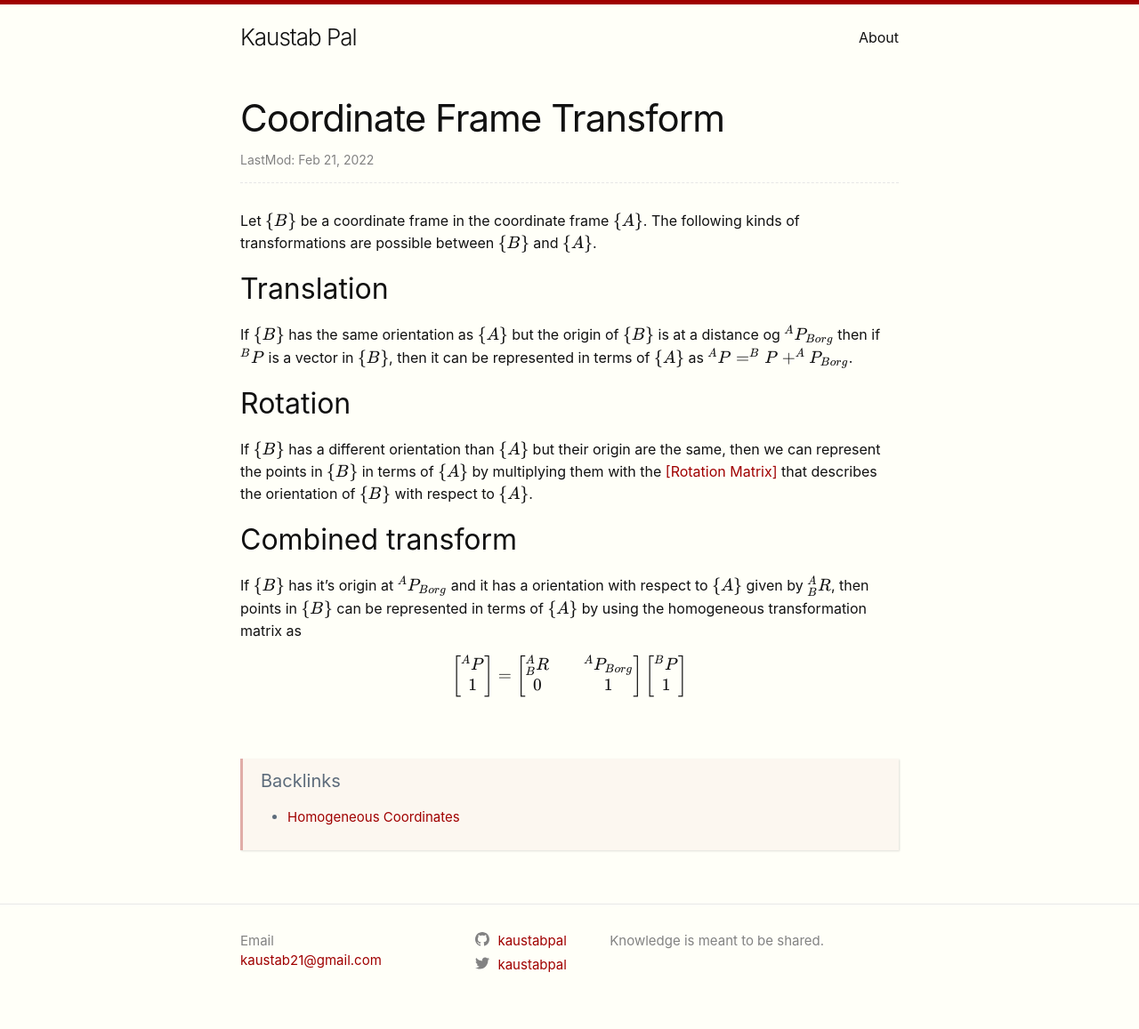
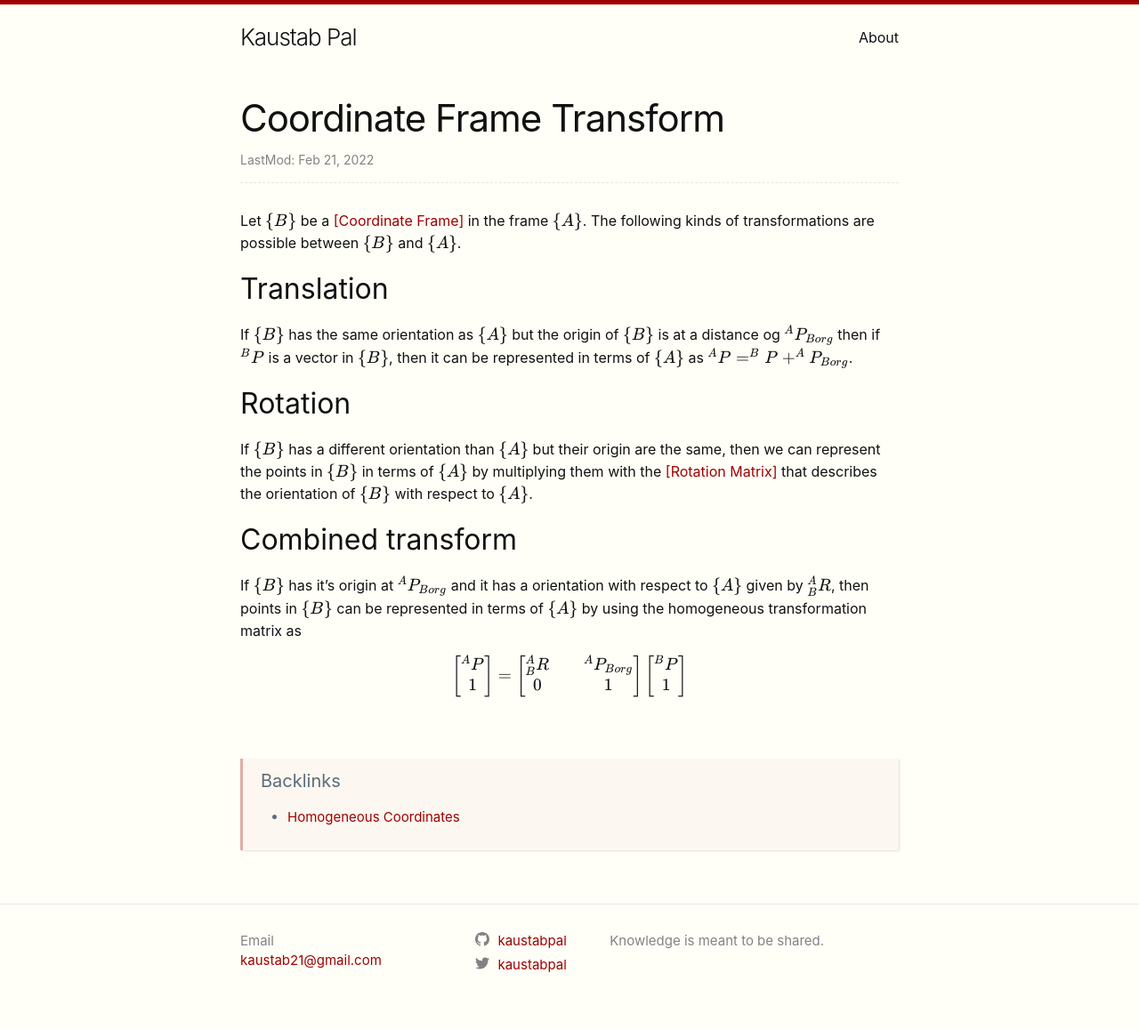
Before and after one commit to kaustabpal/kaustabpal.github.io, a Jekyll site: the page built from _posts/2022-02-21-coordinate_frame_transform.md, in a window 1280 px wide. Shown: the whole page at 89% size. Built offline with Jekyll 4.4.1, drawn with Linux system fonts in a browser that asks for light colours; nearby versions of some CDN libraries; some of the changed lines change nothing that is shown.

Commit message:
Added link

```diff
--- a/_posts/2022-02-21-coordinate_frame_transform.md
+++ b/_posts/2022-02-21-coordinate_frame_transform.md
@@ -7,8 +7,9 @@ tags: [""]
 categories:
 ---
 
-Let $$\{B\}$$ be a coordinate frame in the coordinate frame $$\{A\}$$. The
-following kinds of transformations are possible between $$\{B\}$$ and $$\{A\}$$.
+Let $$\{B\}$$ be a [ [Coordinate Frame] ]( {% post_url
+2022-02-21-coordinate_frame %} ) in the frame $$\{A\}$$. The following kinds of
+transformations are possible between $$\{B\}$$ and $$\{A\}$$.
 
 ## Translation
 
@@ -31,7 +32,5 @@ respect to $$\{A\}$$ given by $$^A_BR$$, then points in $$\{B\}$$ can be
 represented in terms of $$\{A\}$$ by using the homogeneous transformation matrix
 as
 
-$$ \begin{bmatrix}^AP \\ 1 \end{bmatrix} =  \begin{bmatrix}
-^A_BR && ^AP_{Borg} \\
-0 && 1
-\end{bmatrix} \begin{bmatrix}^BP \\ 1 \end{bmatrix}$$
+$$ \begin{bmatrix}^AP \\ 1 \end{bmatrix} =  \begin{bmatrix} ^A_BR && ^AP_{Borg}
+\\ 0 && 1 \end{bmatrix} \begin{bmatrix}^BP \\ 1 \end{bmatrix}$$
```
